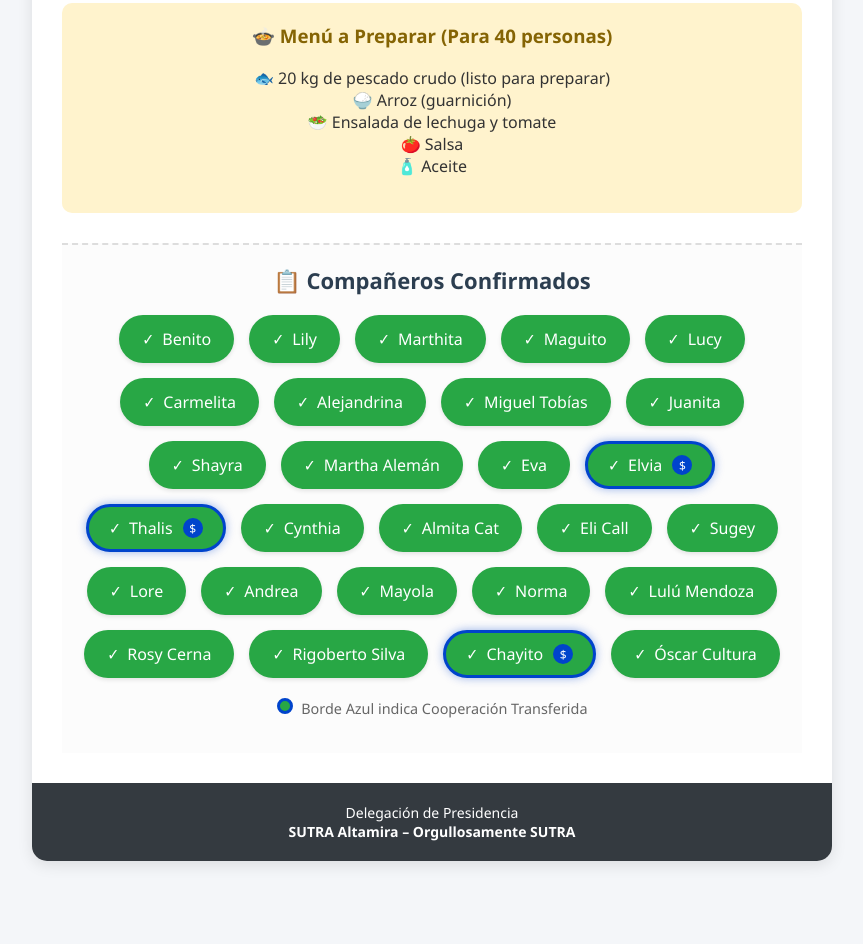
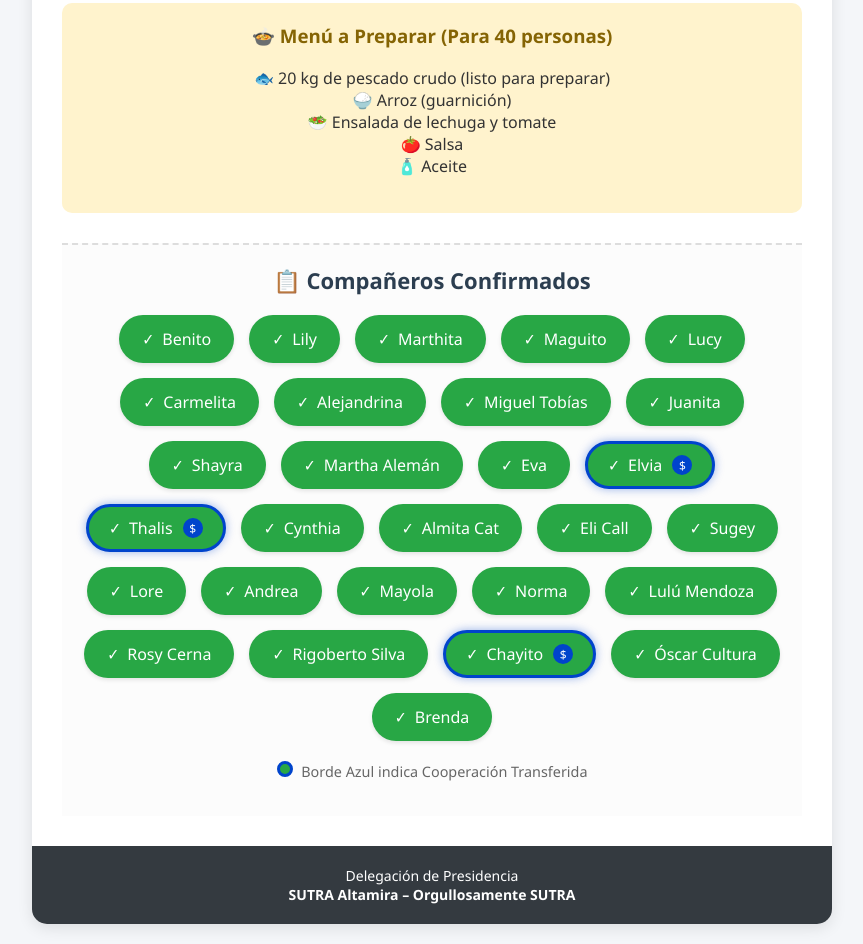
Before and after one commit to migueltobias/SUTRA, a plain HTML site: page index.html in a window 1280 px wide. Shown: the part 556-1500 px from the top of the page, without its empty margins (208-1071 px from the left). Before the commit the page ends 1437 px from the top, so only its background shows below. Drawn offline with Linux system fonts and the light colour scheme.

Commit message:
Update index.html

```diff
--- a/index.html
+++ b/index.html
@@ -253,6 +253,7 @@
                     <div class="badge paid">Chayito </div>
 
                     <div class="badge"> Óscar Cultura </div>
+                    <div class="badge"> Brenda </div>
 
                 </div>
                 <p style="text-align: center; margin-top: 20px; font-size: 0.9em; color: #666;">
```
